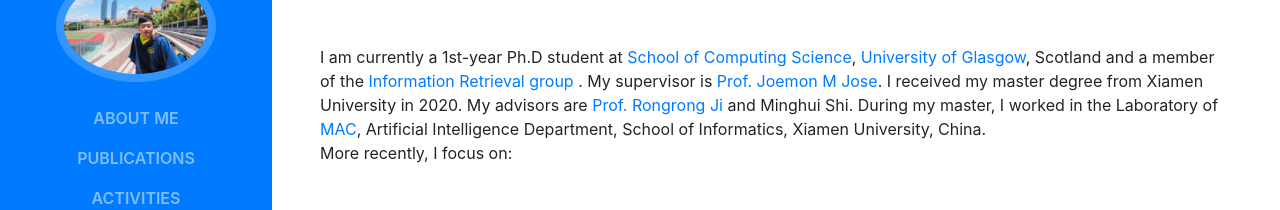
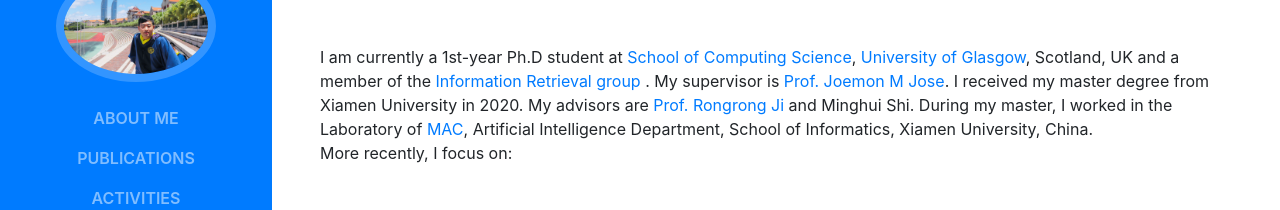
Before and after one commit to gedaye11/gedaye11.github.io, a website with bundled scripts: page index.html in a window 1280 px wide. Shown: the part 270-480 px from the top of the page. Built offline with nearby package versions, Linux system fonts and the light colour scheme; some icons are missing; a web font is replaced by a local one.

Commit message:
Homepage

```diff
--- a/index.html
+++ b/index.html
@@ -71,7 +71,7 @@
         <div class="mb-5"> Best way to reach me &#8594
             Email: xurigexmu@gmail.com
         </div>
-        <p class="mb-5">I am currently a 1st-year Ph.D student at <a href="http://www.dcs.gla.ac.uk/">School of Computing Science</a>, <a href="http://www.gla.ac.uk">University of Glasgow</a>, Scotland and a member of the <a href="http://ir.dcs.gla.ac.uk/">Information Retrieval group </a>.
+        <p class="mb-5">I am currently a 1st-year Ph.D student at <a href="http://www.dcs.gla.ac.uk/">School of Computing Science</a>, <a href="http://www.gla.ac.uk">University of Glasgow</a>, Scotland, UK and a member of the <a href="http://ir.dcs.gla.ac.uk/">Information Retrieval group </a>.
           My supervisor is <a href="http://www.dcs.gla.ac.uk/~jj/" target="_blank">Prof. Joemon M Jose</a>.
 		I received my master degree from Xiamen University in 2020. My advisors are <a href="http://mac.xmu.edu.cn/rrji-en.html">Prof. Rongrong Ji</a> and Minghui Shi.  During my master, I worked in the Laboratory of <a href="https://mac.xmu.edu.cn/index.htm" target="_blank">MAC</a>, Artificial Intelligence Department, School of Informatics, Xiamen University, China. <br>
 		More recently, I focus on:
```
